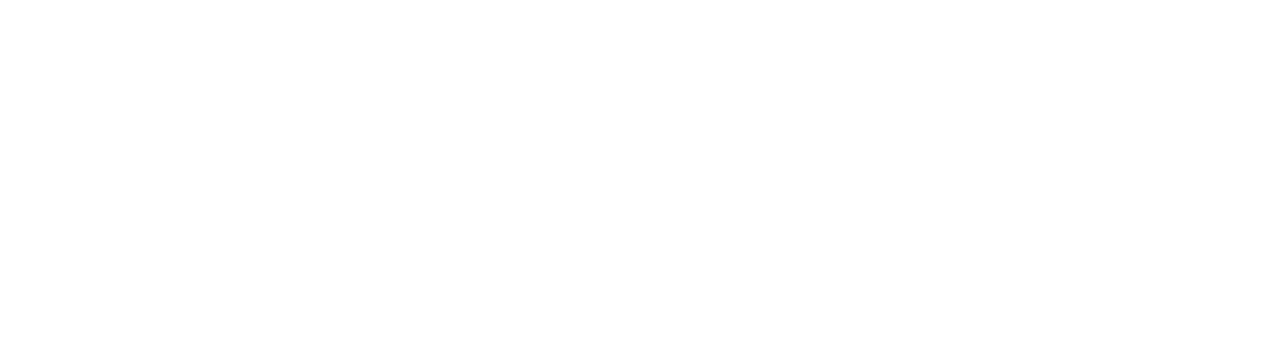
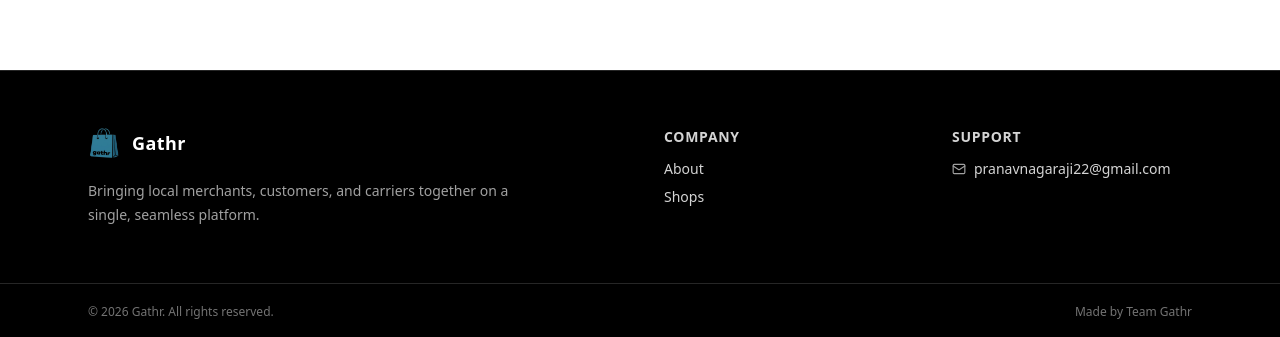
Before and after one commit to PranavNagaraji/Gathr-ecommerce, a Next.js app in the folder frontend/: page /customer/getShops/1 in a window 1280 px wide. Shown: the part 877-1214 px from the top of the page. Before the commit the page ends 867 px from the top, so only its background shows below. Built offline with nearby package versions, Linux system fonts and the light colour scheme; no server answers.

Commit message:
ci: implement ConditionalLayout to conditionally render Navbar and Footer based on auth routes

```diff
--- a/frontend/src/app/layout.jsx
+++ b/frontend/src/app/layout.jsx
@@ -1,24 +1,18 @@
-'use client';
-
+// ✅ NO 'use client' here — root layout MUST be a server component in Next.js App Router.
+// usePathname() lives inside ConditionalLayout.jsx (a separate 'use client' component).
 import "./globals.css";
 import { ClerkProvider } from "@clerk/nextjs";
-import Navbar from "@/components/Navbar";
 import UIProviders from "@/components/ui/UIProviders";
-import Footer from "@/components/Footer";
-import { usePathname } from "next/navigation";
+import ConditionalLayout from "@/components/ConditionalLayout";
+
+export const metadata = {
+  title: "Gathr",
+  description: "Gathr — Your local marketplace",
+};
 
 export default function RootLayout({ children }) {
-  const pathname = usePathname();
-
-  // Hide Navbar and Footer on auth pages
-  const isAuthPage =
-    pathname === "/login" ||
-    pathname === "/signup" ||
-    pathname?.startsWith("/sign-in") ||
-    pathname?.startsWith("/sign-up");
-
   return (
-    <ClerkProvider publishableKey={process.env.NEXT_PUBLIC_CLERK_PUBLISHABLE_KEY}>
+    <ClerkProvider>
       <html lang="en" suppressHydrationWarning>
         <head>
           {/* Google Fonts */}
@@ -33,8 +27,9 @@
         <body>
           <div id="clerk-captcha" />
           <UIProviders>
-            <Navbar />
-            {children}
+            <ConditionalLayout>
+              {children}
+            </ConditionalLayout>
           </UIProviders>
         </body>
       </html>
--- /dev/null
+++ b/frontend/src/components/ConditionalLayout.jsx
@@ -0,0 +1,28 @@
+'use client';
+
+import { usePathname } from 'next/navigation';
+import Navbar from '@/components/Navbar';
+import Footer from '@/components/Footer';
+
+/**
+ * ConditionalLayout — client component that wraps children with Navbar + Footer.
+ * Uses usePathname() to hide nav/footer on auth pages (/sign-in, /sign-up).
+ * This MUST be a separate file so the root layout.jsx stays a server component.
+ */
+export default function ConditionalLayout({ children }) {
+  const pathname = usePathname();
+
+  const isAuthPage =
+    pathname === '/login' ||
+    pathname === '/signup' ||
+    pathname?.startsWith('/sign-in') ||
+    pathname?.startsWith('/sign-up');
+
+  return (
+    <>
+      {!isAuthPage && <Navbar />}
+      {children}
+      {!isAuthPage && <Footer />}
+    </>
+  );
+}
```
